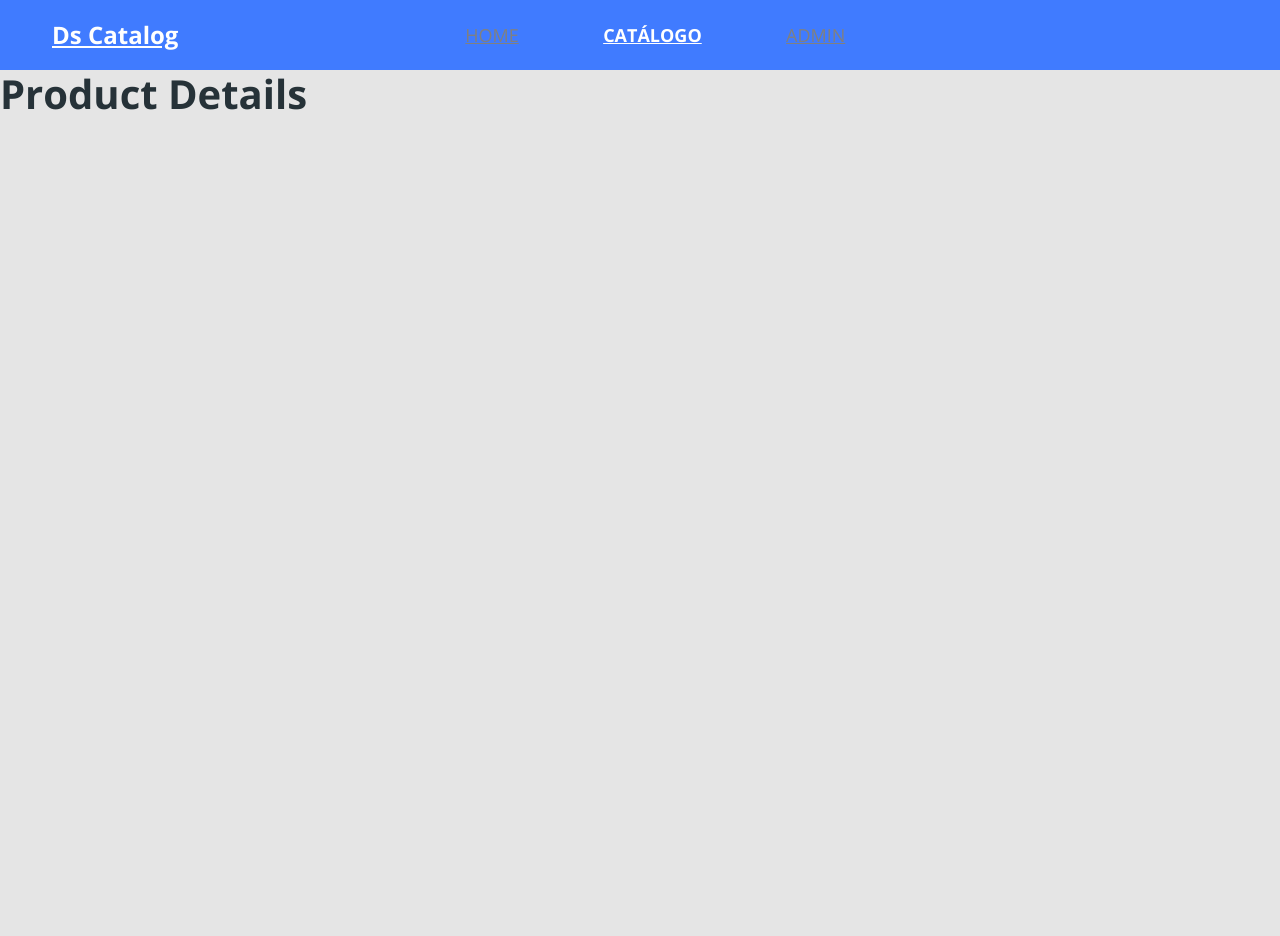
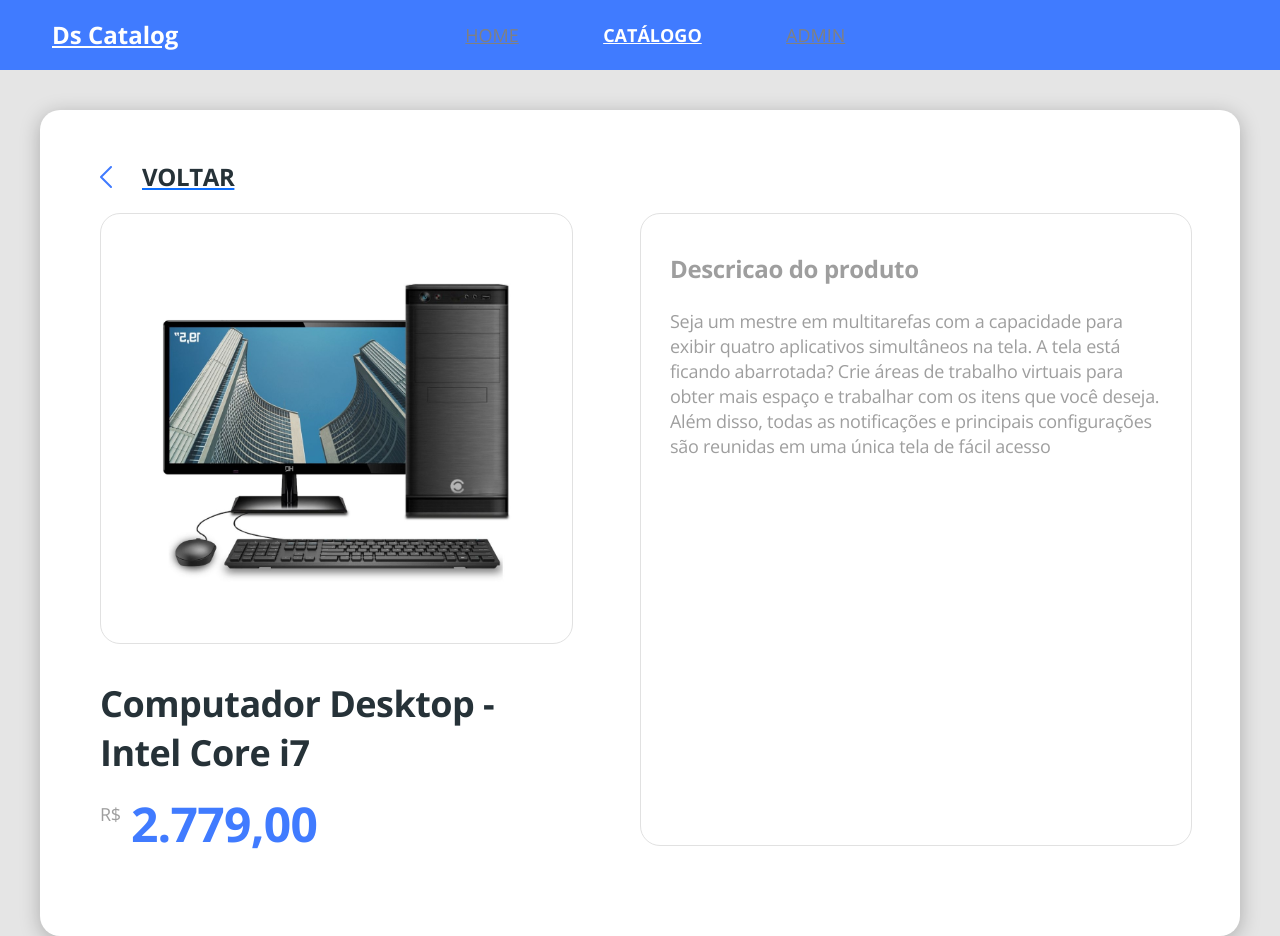
Before and after one commit to RodsSantiago/Projeto-Site-de-Vendas, a React (Create React App) app in the folder front-web/: page /products/1 in a window 1280 px wide. Before the commit the page ends 800 px from the top, so only its background shows below. Built offline with nearby package versions, Linux system fonts and the light colour scheme.

Commit message:
add product details

```diff
--- a/front-web/src/core/components/ButtonIcon/styles.scss
+++ b/front-web/src/core/components/ButtonIcon/styles.scss
@@ -15,4 +15,5 @@
     display: flex;
     align-items: center;
     justify-content: center;
+    color: #FFFFFF;
 }
--- /dev/null
+++ b/front-web/src/core/components/ProductPrice/index.tsx
@@ -0,0 +1,17 @@
+import React from "react";
+import './styles.scss';
+
+type Props = {
+    price: string;
+}
+
+const ProductPrice = ({price}: Props) => (
+    <div className="product-price-container">
+                            <span className="product-currency">R$</span>
+                            <h3 className="product-price">
+                            {price}
+                            </h3>
+                        </div>
+);
+
+export default ProductPrice;
--- /dev/null
+++ b/front-web/src/core/components/ProductPrice/styles.scss
@@ -0,0 +1,19 @@
+.product-price-container {
+    display: flex;
+        margin-top: 25px;
+}
+
+.product-currency {
+    font-size: 18px;
+    line-height: 25px;
+    letter-spacing: -0.015em;
+    color: #9E9E9E;
+}
+
+.product-price {
+    font-size: 32px;
+    line-height: 44px;
+    letter-spacing: -0.015em;
+    color: #407BFF;
+    margin-left: 10px;
+}
--- a/front-web/src/core/pages/Catalog/components/ProductCard/index.tsx
+++ b/front-web/src/core/pages/Catalog/components/ProductCard/index.tsx
@@ -1,5 +1,6 @@
 import React from "react";
 import {ReactComponent as ProductImage} from '../../../../assets/images/product.svg'
+import ProductPrice from "../../../../components/ProductPrice";
 import './styles.scss'
 
 
@@ -10,10 +11,7 @@
             <h6 className="product-name">
             Computador Desktop - Intel Core i7
             </h6>
-            <div className="product-price-container">
-                <span className="product-currency">R$</span>
-                <h3 className="product-price"> 2.799,00</h3>
-            </div>
+            <ProductPrice price="2.779,00" />
         </div>
     </div>
 );
--- a/front-web/src/core/pages/Catalog/components/ProductCard/styles.scss
+++ b/front-web/src/core/pages/Catalog/components/ProductCard/styles.scss
@@ -14,24 +14,5 @@
     font-size: 18px;
     line-height: 25px;
     letter-spacing: -0.015em;
+    color: #263238;
 }
-
-.product-price-container {
-    display: flex;
-        margin-top: 25px;
-}
-
-.product-currency {
-    font-size: 18px;
-    line-height: 25px;
-    letter-spacing: -0.015em;
-    color: #9E9E9E;
-}
-
-.product-price {
-    font-size: 32px;
-    line-height: 44px;
-    letter-spacing: -0.015em;
-    color: #407BFF;
-    margin-left: 10px;
-}
--- a/front-web/src/core/pages/Catalog/components/ProductDetails/index.tsx
+++ b/front-web/src/core/pages/Catalog/components/ProductDetails/index.tsx
@@ -1,10 +1,47 @@
+import { type } from "os";
 import React from "react";
+import { useParams } from "react-router";
 import './styles.scss';
+import { ReactComponent as ArrowIcon } from '../../../../assets/images/arrow.svg'
+import { ReactComponent as ProductImage } from '../../../../assets/images/product.svg'
+import { Link } from "react-router-dom";
+import ProductPrice from "../../../../components/ProductPrice";
+
+type ParamsType = {
+    productId: string;
+}
 
 const ProductDetails = () => {
+    const { productId } = useParams<ParamsType>();
+
+    console.log(productId)
+
+
     return (
         <div className="product-details-container">
-            <h1>Product Details</h1>
+            <div className="card-base border-radius-20 product-details">
+                <Link to="/products" className="produc-details-goback">
+                    <ArrowIcon className="icon-goback" />
+                    <h1 className="text-goback">VOLTAR</h1>
+                </Link>
+                <div className="row">
+                    <div className="col-6 pr-5">
+                        <div className="product-details-card text-center">
+                            <ProductImage className="product-details-image" />
+                        </div>
+                        <h1 className="product-details-name">Computador Desktop - Intel Core i7</h1>
+                        <ProductPrice price="2.779,00" />
+                    </div>
+
+                    <div className="col-6 product-details-card">
+                        <h1 className="product-description-title">Descricao do produto</h1>
+                        <p className="product-description-text">
+                            Seja um mestre em multitarefas com a capacidade para exibir quatro aplicativos simultâneos na tela. A tela está ficando abarrotada? Crie áreas de trabalho virtuais para obter mais espaço e trabalhar com os itens que você deseja. Além disso, todas as notificações e principais configurações são reunidas em uma única tela de fácil acesso
+                        </p>
+                    </div>
+                </div>
+            </div>
+
         </div>
     );
 };
--- a/front-web/src/core/pages/Catalog/components/ProductDetails/styles.scss
+++ b/front-web/src/core/pages/Catalog/components/ProductDetails/styles.scss
@@ -0,0 +1,75 @@
+.product-details-container {
+    margin-top: 40px;
+    padding-left: 40px;
+    padding-right: 40px;
+
+}
+
+.product-details {
+    padding: 50px 60px 90px 60px;
+
+}
+
+.icon-goback {
+    color: #407BFF;
+    transform: rotate(-180deg);
+    margin-right: 30px;
+}
+
+.text-goback {
+    font-size: 24px;
+    line-height: 33px;
+    letter-spacing: -0.015em;
+    color:#263238;
+
+}
+
+.produc-details-goback {
+    display: flex;
+    align-items: center;
+    margin-bottom: 20px;
+
+}
+
+.product-details-card {
+    border: 1px solid #E1E1E1;
+    border-radius: 20px;
+    padding: 38px 29px;
+}
+
+.product-details-image {
+    width: 353px;
+    height: 353px;
+
+}
+
+.product-description-title {
+    font-size: 24px;
+    line-height: 33px;
+    letter-spacing: -0.015em;
+    color: #9E9E9E;
+    margin-bottom: 24px;
+}
+
+.product-description-text {
+    font-size: 18px;
+    line-height: 25px;
+    letter-spacing: -0.015em;
+    color: #9E9E9E;
+}
+
+.product-details-name {
+    font-size: 36px;
+    line-height: 49px;
+    letter-spacing: -0.015em;
+    color: #263238;
+    margin-top: 35px;
+}
+
+.pr-5 {
+    padding-right: 67px;
+}
+
+.product-details .product-price {
+    font-size: 48px;
+}
```
Also changed, not shown: front-web/src/core/assets/images/arrow.svg.
